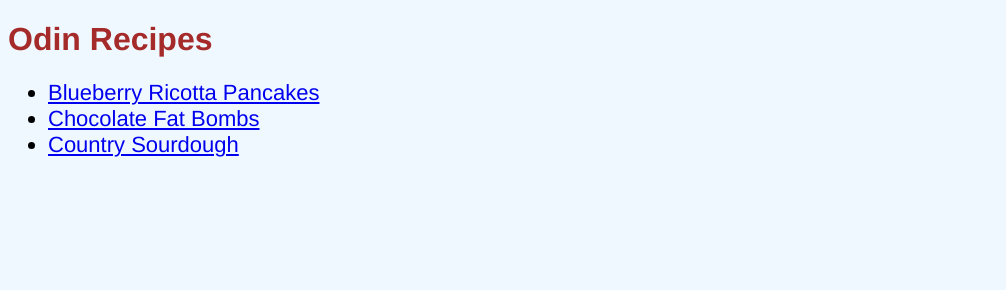
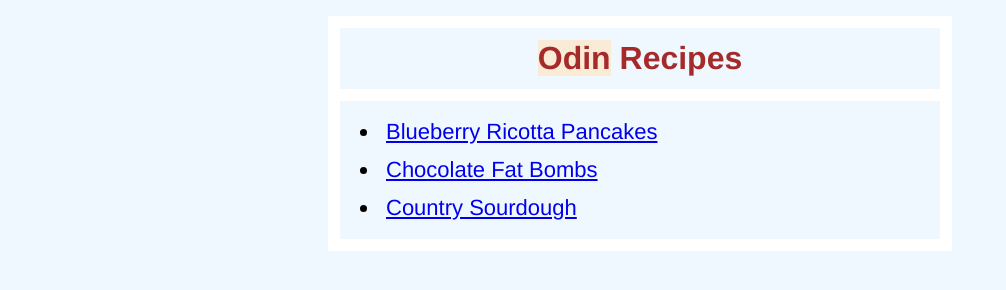
Before and after one commit to reepicheep213/odin-recipes, a plain HTML site: page index.html in a window 1280 px wide. Shown: the whole page, without its empty margins (0-1006 px from the left). Drawn offline with Linux system fonts and the light colour scheme.

Commit message:
Update index html with margins and paddings

```diff
--- a/index.html
+++ b/index.html
@@ -6,12 +6,13 @@
   <link rel="stylesheet" href="style.css">
 </head>
 <body>
-    <h1>Odin Recipes</h1>
-
-    <ul>
+  <div class="card">
+    <h1 class="title"><span style="background-color: antiquewhite;">Odin</span> Recipes</h1>
+    <ul class="recipe-list">
       <li><a href="./recipes/blueberry-ricotta-pancakes.html">Blueberry Ricotta Pancakes</a></li>
       <li><a href="./recipes/chocolate-fat-bomb.html">Chocolate Fat Bombs</a></li>
       <li><a href="./recipes/country-sourdough.html">Country Sourdough</a></li>
     </ul>
+  </div>
 </body>
 </html>
--- a/style.css
+++ b/style.css
@@ -23,3 +23,28 @@ p {
 p, ol, ul {
   font-size: 22px;
 }
+
+li {
+  padding: 6px;
+}
+
+.card {
+  background-color: white;
+  width: 600px;
+  margin: 16px auto;
+  padding: 12px;
+}
+
+.title {
+  text-align: center;
+  margin-top: 0px;
+  margin-bottom: 12px;
+  padding: 12px;
+}
+
+.recipe-list {
+  margin-top: 0px;
+  margin-bottom: 0px;
+  padding-top: 12px;
+  padding-bottom: 12px;
+}
```
Lines whose indentation alone changed are shown as unchanged.
